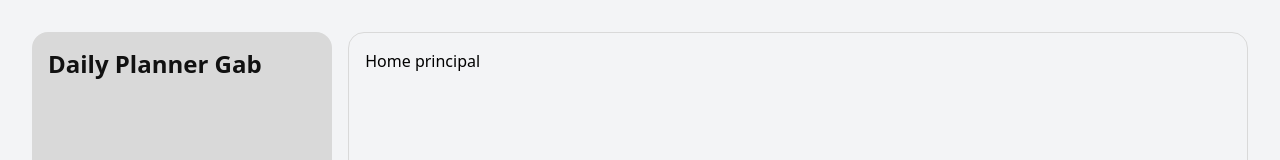
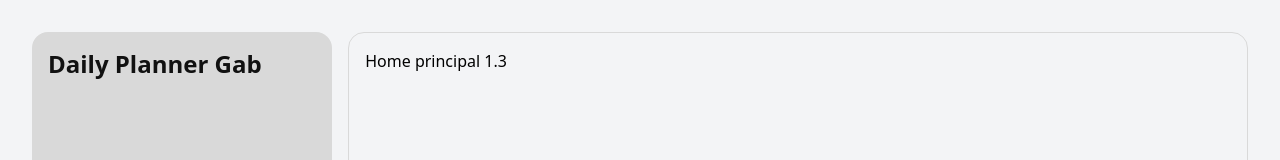
Before and after one commit to GabrielOque/daily_planner_front, a Next.js app: page /planner in a window 1280 px wide. Shown: the top 160 px of the page. Built offline with nearby package versions, Linux system fonts and the light colour scheme.

Commit message:
Update button label to include version number 1.3

```diff
--- a/src/app/planner/page.js
+++ b/src/app/planner/page.js
@@ -7,7 +7,7 @@ const Home = () => {
   return (
     <div>
       <button onClick={() => router.push("/planner/calendar")}>
-        Home principal
+        Home principal 1.3
       </button>
     </div>
   );
```
